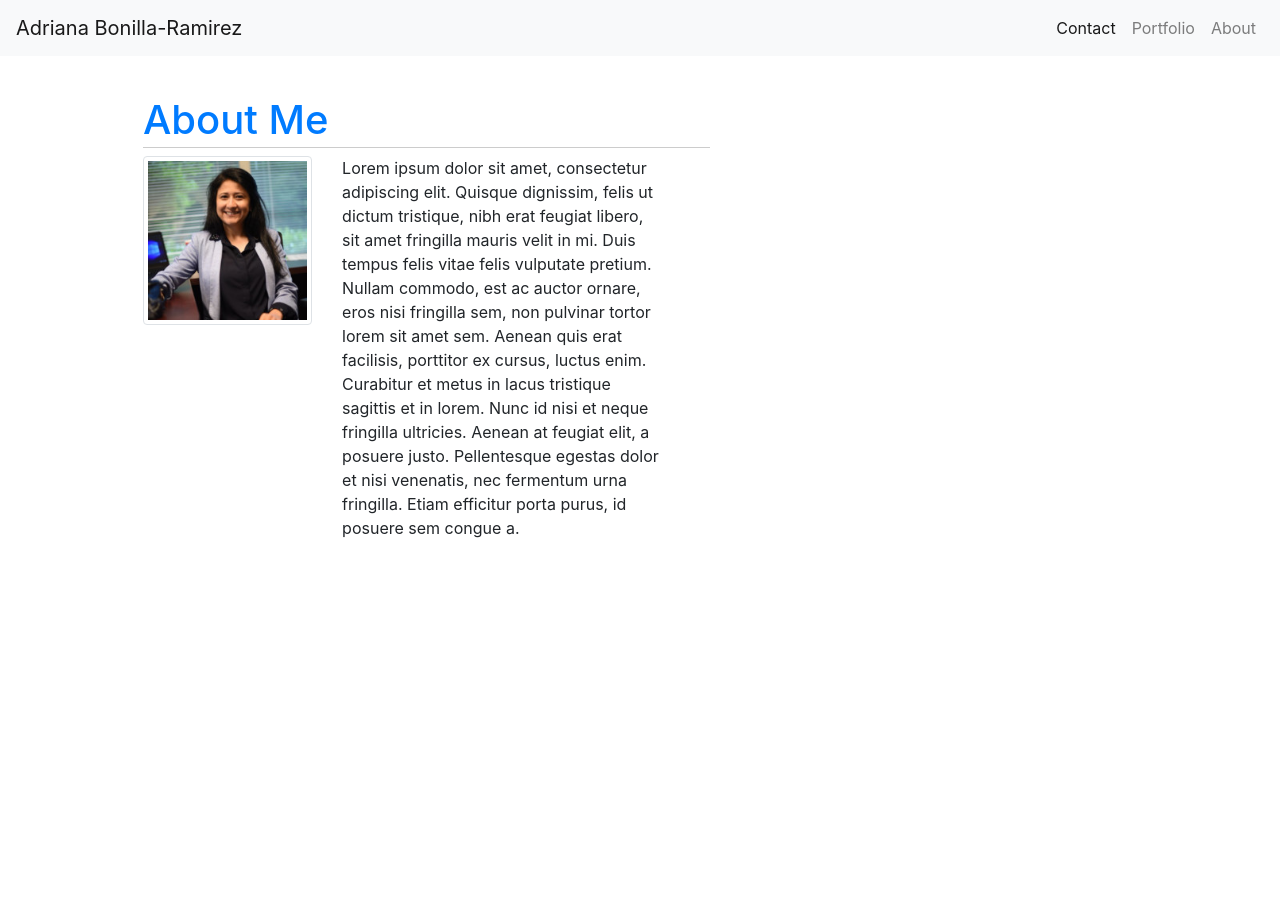
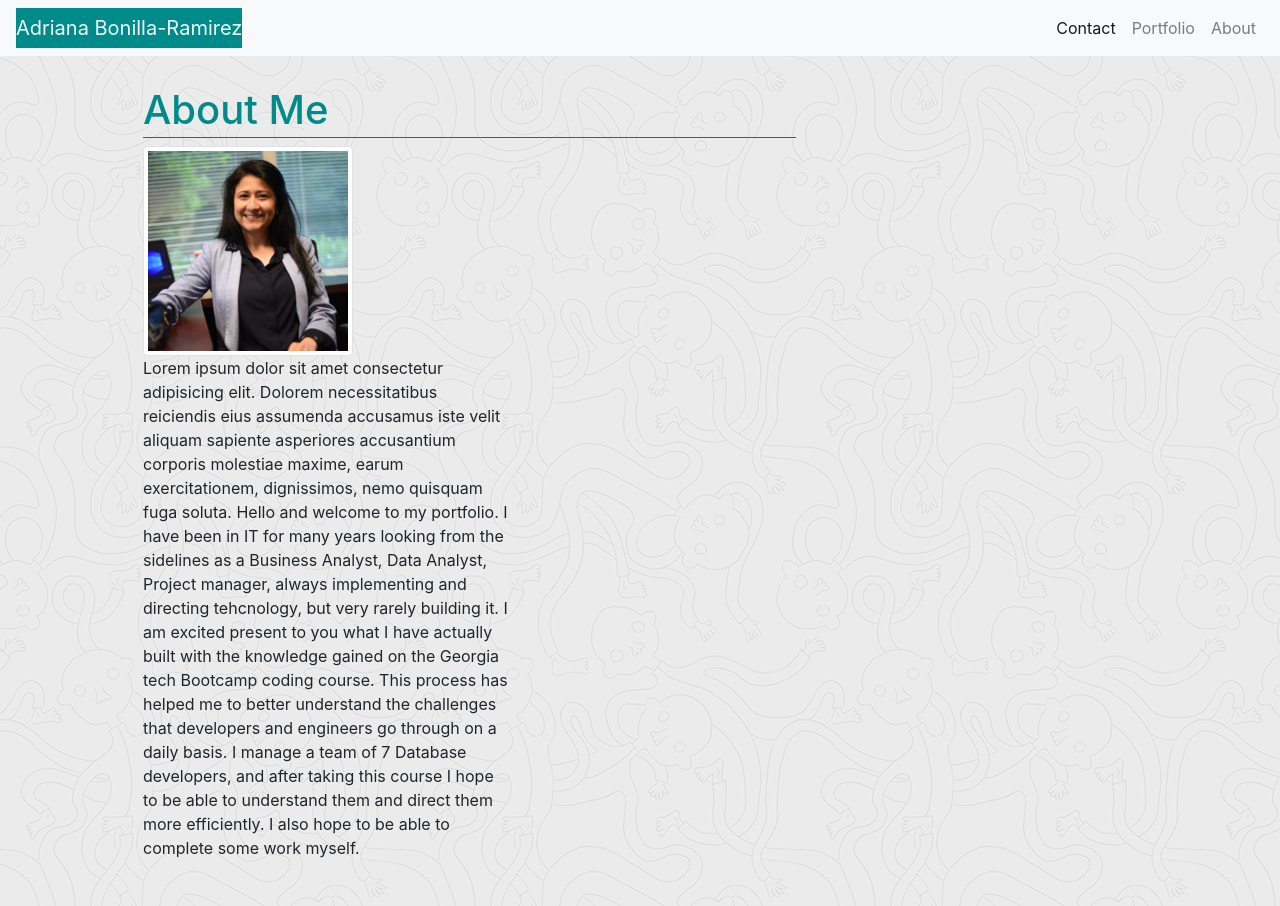
Before and after one commit to adrianalbr/responsive-portfolio, a plain HTML site: page index.html in a window 1280 px wide. Before the commit the page ends 800 px from the top, so only its background shows below. Drawn offline with nearby package versions, Linux system fonts and the light colour scheme.

Commit message:
added background, added style for brand nav, and wrote some bio text

```diff
--- a/CSS/style.css
+++ b/CSS/style.css
@@ -1,14 +1,31 @@
+/* Setting background for the boby */
+
+body {
+    background-image: url(ignasi_pattern_s.png)
+  }
+
+/* wraper for main content */
+
 .wrapper {
     /* Box-model */
     width: 1024px;
 
     /* Positioning */
-    margin: 40px auto;
+    margin: 30px auto;
 }
+
+/* Style for all h1 */
 
 h1
 {
-    color: #007bff;
-    border-bottom:1px solid #CCC;
+    color: #008B8B;
+    border-bottom:1px solid #565858;
     padding-bottom:3px;
 }
+
+  /* background and fornt for the navbar brand */
+.navbar-light .navbar-brand
+{
+    background: #008B8B;
+    color: aliceblue;
+}
--- a/index.html
+++ b/index.html
@@ -67,24 +67,18 @@
 
   <section class="container">
     <div class="row">
-      <div class="col-md-7">
+      <div class="col-md-8">
         <div class="page-header">
           <h1>About Me</h1>
         </div>
         <div class="row">
-          <div class="col-md-4">
+          <div class="col-md-7">
             <img src="Assets/Images/me.jpeg" alt="Photo of Adriana" class="img-thumbnail">
           </div>
           <Article class="col-md-7">
             <p>
-              Lorem ipsum dolor sit amet, consectetur adipiscing elit. Quisque dignissim, felis ut dictum tristique,
-              nibh erat feugiat libero, sit amet fringilla mauris velit in mi. Duis tempus felis vitae
-              felis vulputate pretium. Nullam commodo, est ac auctor ornare, eros nisi fringilla sem,
-              non pulvinar tortor lorem sit amet sem. Aenean quis erat facilisis, porttitor ex cursus,
-              luctus enim. Curabitur et metus in lacus tristique sagittis et in lorem. Nunc id nisi et
-              neque fringilla ultricies. Aenean at feugiat elit, a posuere justo. Pellentesque egestas
-              dolor et nisi venenatis, nec fermentum urna fringilla. Etiam efficitur porta purus, id
-              posuere sem congue a.
+              Lorem ipsum dolor sit amet consectetur adipisicing elit. Dolorem necessitatibus reiciendis eius assumenda accusamus iste velit aliquam sapiente asperiores accusantium corporis molestiae maxime, earum exercitationem, dignissimos, nemo quisquam fuga soluta.
+              Hello and welcome to my portfolio. I have been in IT for many years looking from the sidelines as a Business Analyst, Data Analyst, Project manager, always implementing and directing tehcnology, but very rarely building it. I am excited present to you what I have actually built with the knowledge gained on the Georgia tech Bootcamp coding course. This process has helped me to better understand the challenges that developers and engineers go through on a daily basis. I manage a team of 7 Database developers, and after taking this course I hope to be able to understand them and direct them more efficiently. I also hope to be able to complete some work myself.
             </p>
           </Article>
         </div>
```
Also changed, not shown: CSS/ignasi_pattern_s.png (added).
